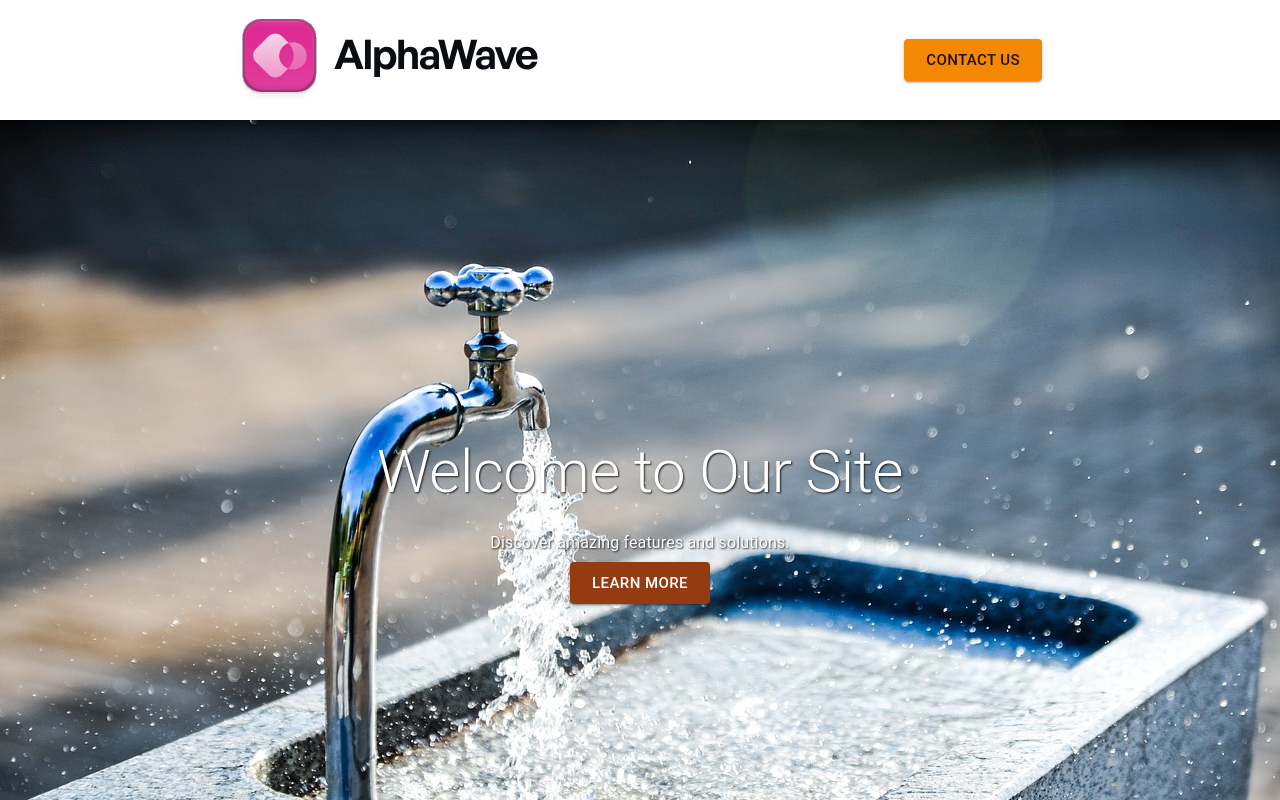
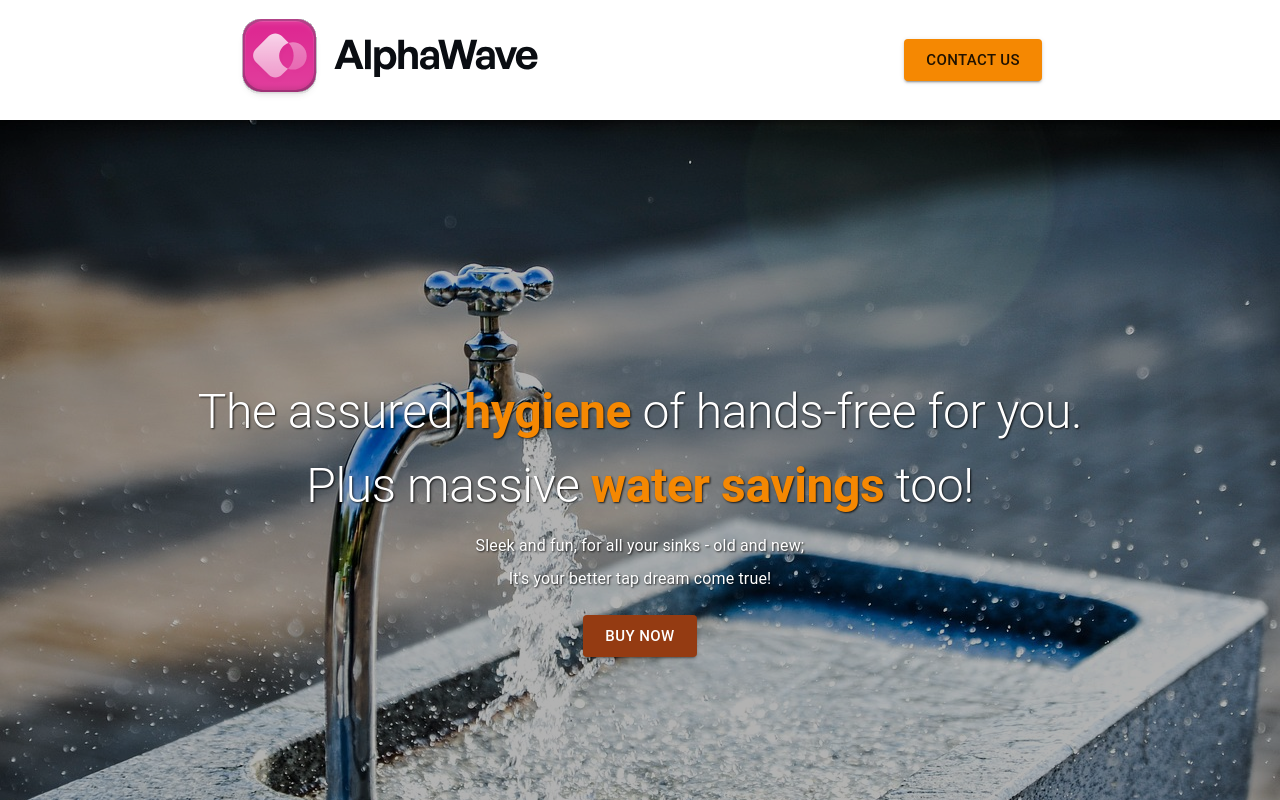
Before and after one commit to regina-etuknwa/pedal-tap, a Next.js app: page / in a window 1280 px wide. Shown: the top 800 px of the page. Built offline with nearby package versions, Linux system fonts and the light colour scheme.

Commit message:
adds hero section content

```diff
--- a/app/components/HeroSection.tsx
+++ b/app/components/HeroSection.tsx
@@ -8,6 +8,7 @@ const HeroSection: React.FC<SectionProps> = ({ id }) => {
     <Box
       id={id}
       sx={{
+        position: 'relative',
         height: '100vh',
         backgroundImage: 'url(/images/placeholder-tap.jpg)',
         backgroundSize: 'cover',
@@ -21,15 +22,78 @@ const HeroSection: React.FC<SectionProps> = ({ id }) => {
         padding: '0 1rem',
       }}
     >
-      <Typography variant="h2" gutterBottom>
-        Welcome to Our Site
-      </Typography>
-      <Typography variant="subtitle1" gutterBottom>
-        Discover amazing features and solutions.
-      </Typography>
-      <Button variant="contained" color="primary" size="large">
-        Learn More
-      </Button>
+      {/* Overlay */}
+      <Box
+        sx={{
+          position: 'absolute',
+          top: 0,
+          left: 0,
+          width: '100%',
+          height: '100%',
+          backgroundColor: 'rgba(0, 0, 0, 0.3)', // Semi-transparent black
+          zIndex: 1,
+        }}
+      />
+
+      {/* Content */}
+      <Box
+        sx={{
+          position: 'relative',
+          zIndex: 2, // Ensure content is above the overlay
+          textAlign: 'center',
+        }}
+      >
+
+        <Typography
+            variant="h2"
+            gutterBottom sx={{
+            fontSize: { xs: '2rem', sm: '3rem', }, // Responsive font sizes
+          }}>
+          The assured {' '}
+            <Box
+              component="span"
+              sx={{
+                color: 'secondary.main', // Use a theme color
+                fontWeight: 'bold',    // Optionally make it bold
+              }}
+            >
+              hygiene
+            </Box>{' '}
+           of hands-free for you.
+        </Typography>
+        <Typography
+            variant="h2"
+            gutterBottom sx={{
+            fontSize: { xs: '2rem', sm: '3rem', }, // Responsive font sizes
+          }}>
+          Plus massive  {' '}
+            <Box
+              component="span"
+              sx={{
+                color: 'secondary.main', // Use a theme color
+                fontWeight: 'bold',    // Optionally make it bold
+              }}
+            >
+              water savings
+            </Box>{' '}
+            too!
+        </Typography>
+        <Typography variant="subtitle1" gutterBottom>
+          Sleek and fun, for all your sinks - old and new;
+        </Typography>
+        <Typography variant="subtitle1" gutterBottom>
+          It&apos;s your better tap dream come true!
+        </Typography>
+        <Button
+          variant="contained"
+          color="primary"
+          size="large"
+          sx={{ mt: "1rem" }}>
+          BUY NOW
+
+          {/* how should i work?? */}
+        </Button>
+      </Box>
     </Box>
   );
 };
```
